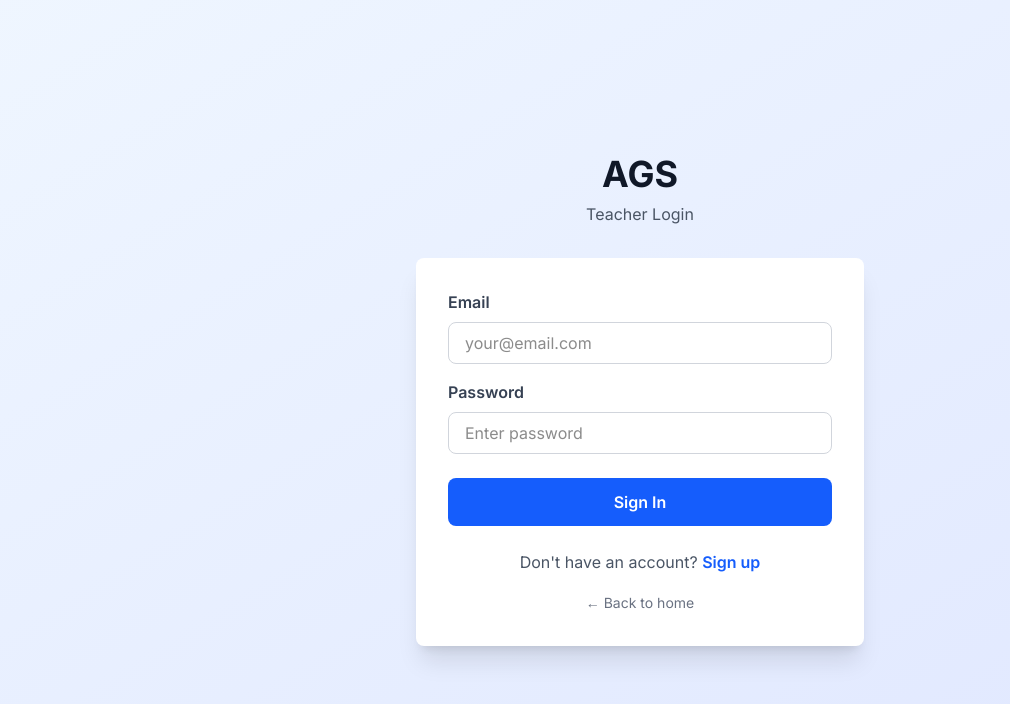
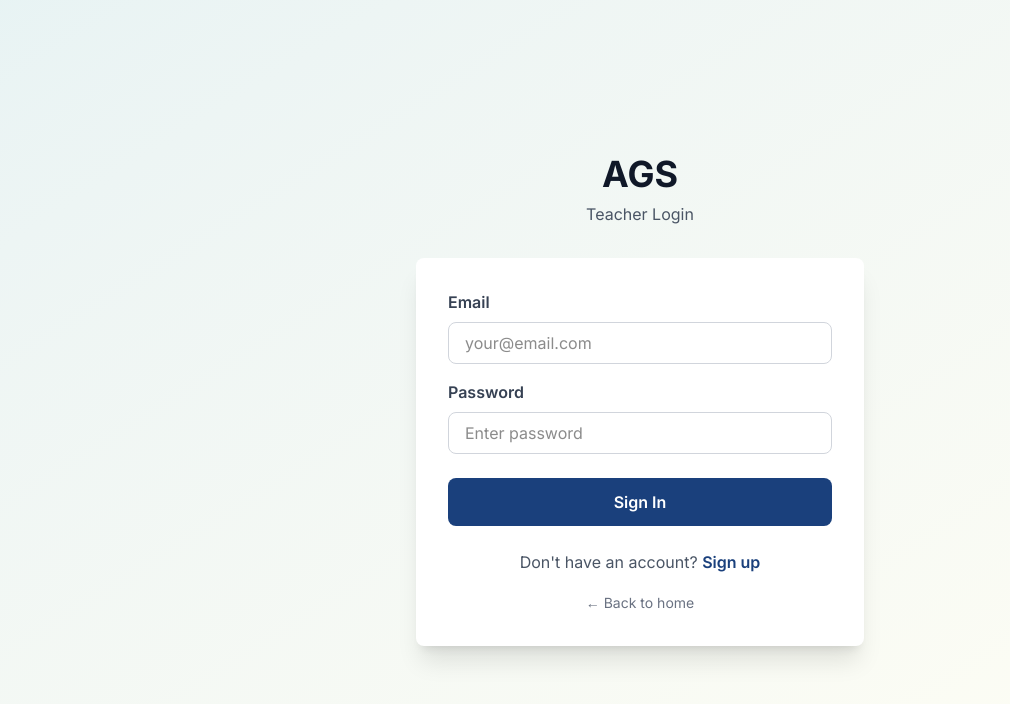
Before and after one commit to Lalanikw/agslocal, a Next.js app: page /login in a window 1280 px wide. Shown: the top 704 px of the page, without its empty margins (0-1010 px from the left). Built offline with nearby package versions, Linux system fonts and the light colour scheme.

Commit message:
fixing usesearchparams issue

```diff
--- a/src/app/login/page.tsx
+++ b/src/app/login/page.tsx
@@ -45,7 +45,7 @@ function LoginForm() {
   };
 
   return (
-    <div className="min-h-screen bg-gradient-to-br from-blue-50 to-indigo-100 flex items-center justify-center px-4">
+    <div className="min-h-screen bg-gradient-to-br from-[#138A8E]/10 to-[#FFF48D]/10 flex items-center justify-center px-4">
       <div className="max-w-md w-full">
         <div className="text-center mb-8">
           <h1 className="text-4xl font-bold text-gray-900 mb-2">AGS</h1>
@@ -93,7 +93,7 @@ function LoginForm() {
             <button
               type="submit"
               disabled={loading}
-              className="w-full bg-blue-600 text-white py-3 rounded-lg font-semibold hover:bg-blue-700 transition-colors disabled:bg-gray-400"
+              className="w-full bg-[#1a407c] text-white py-3 rounded-lg font-semibold hover:bg-[#1a407c]/90 transition-colors disabled:bg-gray-400"
             >
               {loading ? "Signing in..." : "Sign In"}
             </button>
@@ -104,7 +104,7 @@ function LoginForm() {
               Don&apos;t have an account?{" "}
               <Link
                 href={`/signup?role=${role}`}
-                className="text-blue-600 hover:underline font-semibold"
+                className="text-[#1a407c] hover:underline font-semibold"
               >
                 Sign up
               </Link>
```
